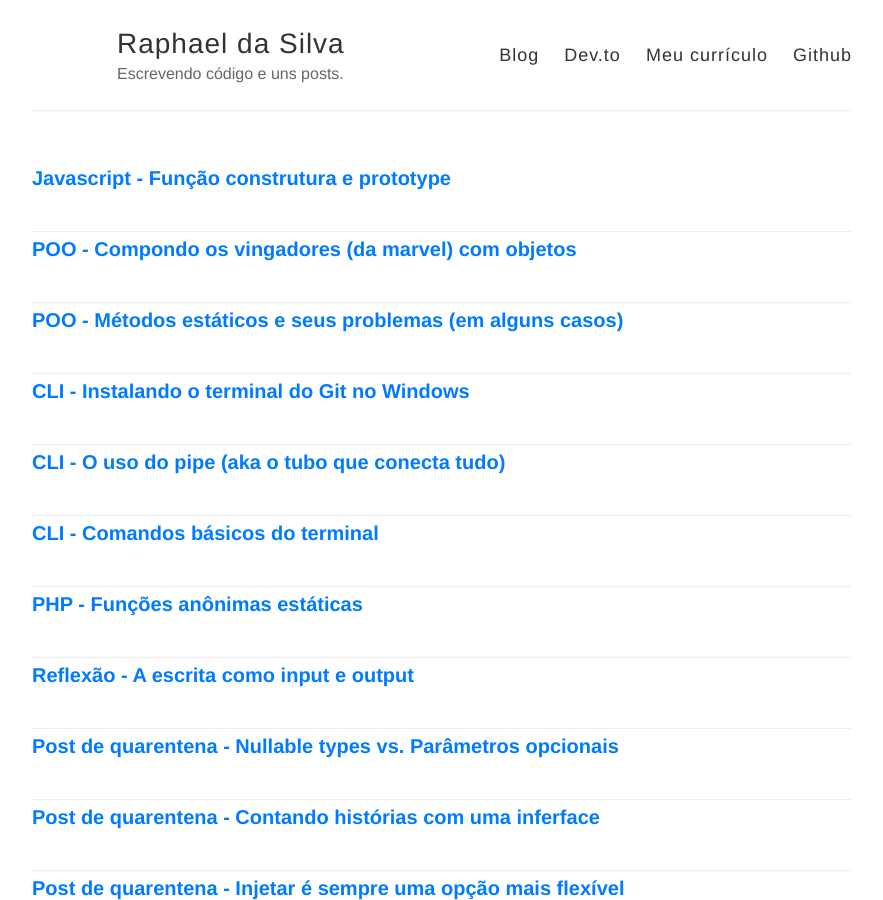
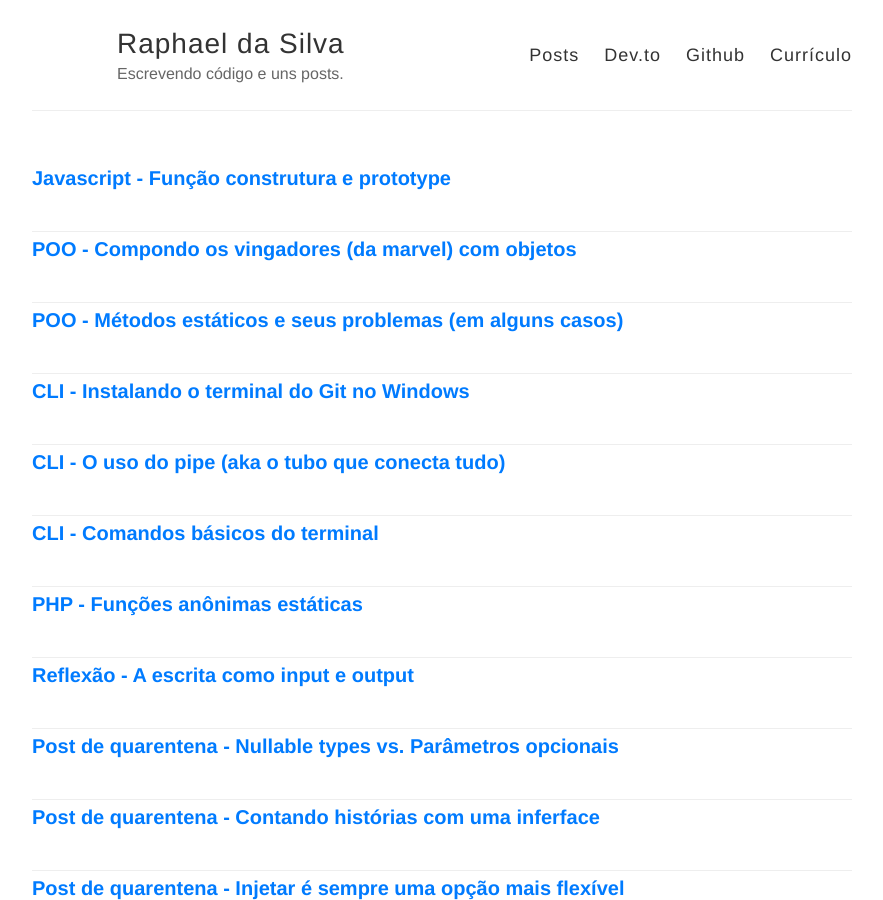
Before and after one commit to raphael-da-silva/raphael-da-silva.github.io, a Jekyll site: the page built from index.html, in a window 1280 px wide and 900 px high. Shown: the whole window, without its empty margins (198-1081 px from the left). Built offline with Jekyll 4.4.1, drawn with Linux system fonts in a browser that asks for light colours; nearby versions of some CDN libraries.

Commit message:
Atualização nos links

```diff
--- a/_layouts/default.html
+++ b/_layouts/default.html
@@ -38,11 +38,11 @@
           </div>
 
           <nav>
-            <a href="{{ site.baseurl }}/">Blog</a>
+            <a href="{{ site.baseurl }}/">Posts</a>
             <a href="https://dev.to/raphaeldasilva">Dev.to</a>
-            <a href="https://github.com/{{ site.footer-links.github }}/curriculo/blob/master/curriculo-raphael-da-silva.md">Meu currículo</a>
            <!--  <a href="{{ site.baseurl }}/about">Sobre</a> -->
             <a href="https://github.com/{{ site.footer-links.github }}/">Github</a>
+            <a href="https://github.com/{{ site.footer-links.github }}/curriculo/blob/master/curriculo-raphael-da-silva.md">Currículo</a>
           </nav>
         </header>
       </div>
```
